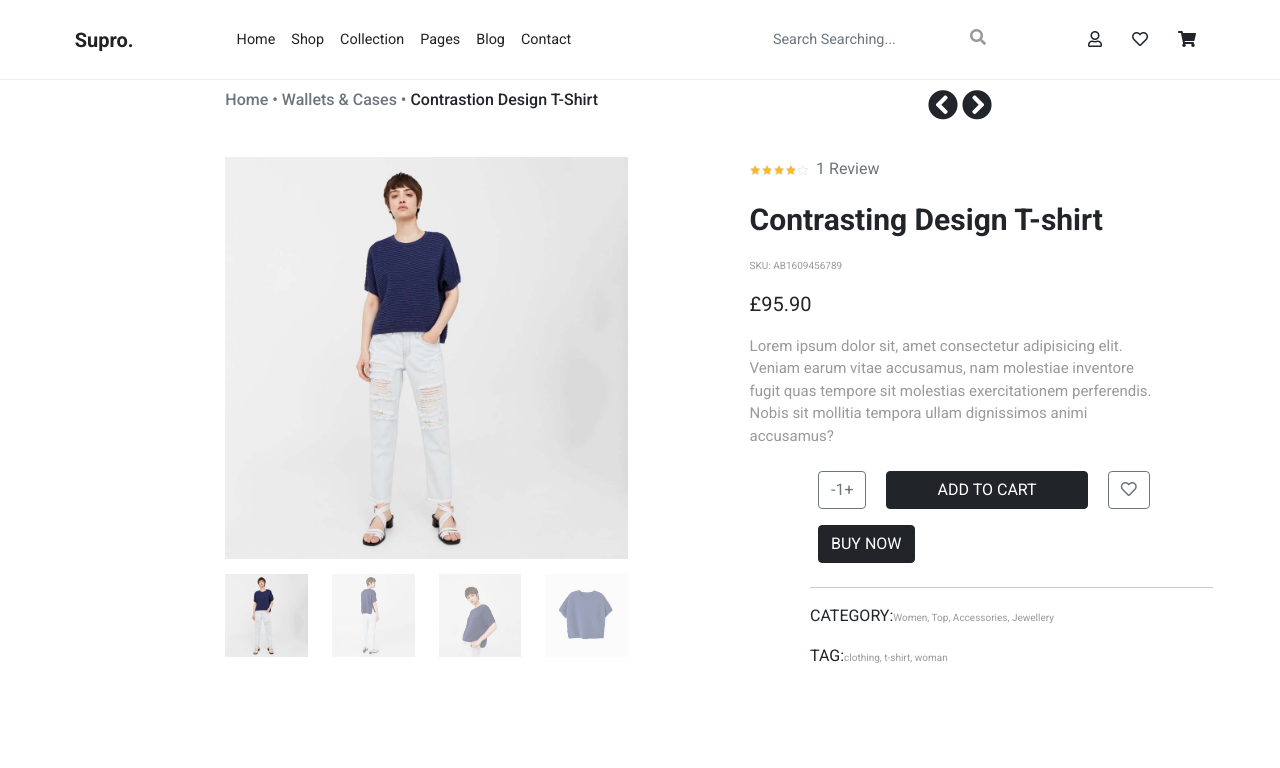
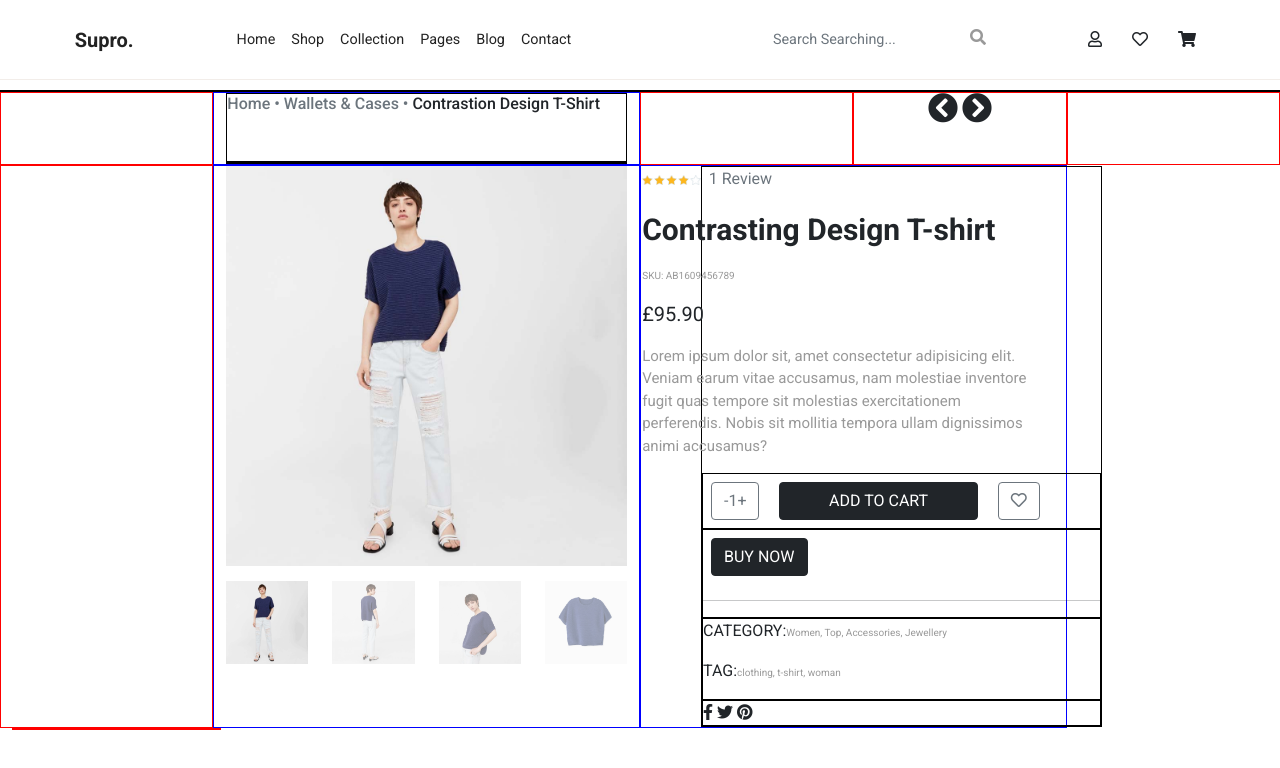
Before and after one commit to yunhsiaho/project-supro-end, a website: page index.html in a window 1280 px wide. Drawn offline with nearby package versions, Linux system fonts and the light colour scheme.

Commit message:
hsia27/1

```diff
--- a/index.html
+++ b/index.html
@@ -175,9 +175,15 @@
 
                         </div>
                         <div class="col-lg-12">
-                            <span></span>
-                            <span></span>
-                            <span></span>
+                            <span>
+                                <i class="fab fa-facebook-f"></i>
+                            </span>
+                            <span>
+                                <i class="fab fa-twitter"></i>
+                            </span>
+                            <span>
+                                <i class="fab fa-pinterest"></i>
+                            </span>
                         </div>
                     </div>
                     </div>
--- a/src/scss/_body.scss
+++ b/src/scss/_body.scss
@@ -88,5 +88,14 @@
     opacity: 0.5;
 }
 .product_pics{
-    margin-right:110px;
+    margin-right:0;
 }
+.col-lg-12{
+    border:1px solid black;
+}
+.col-lg-4{
+    border:1px solid blue;
+}
+.col-lg-2{
+    border:1px solid red;
+}
```
Also changed, not shown: src/css/style.css, 1 other file.
